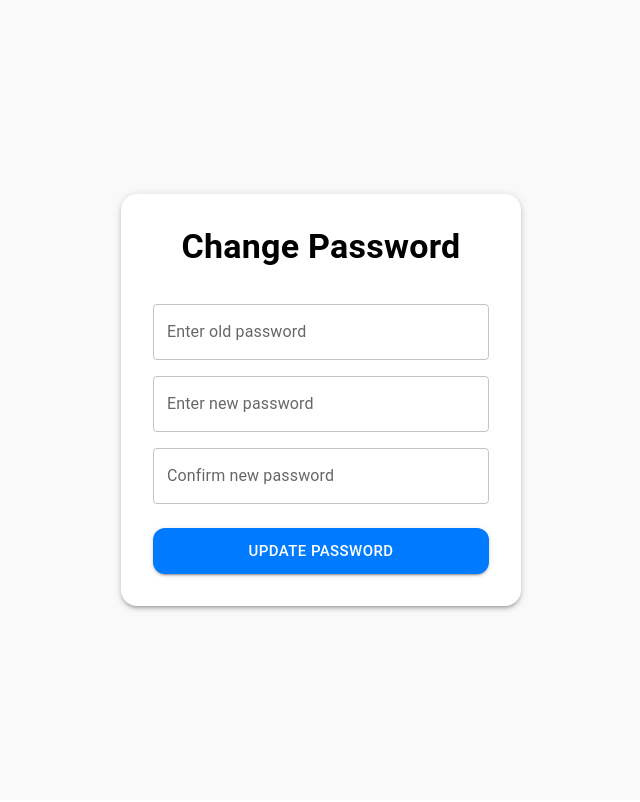
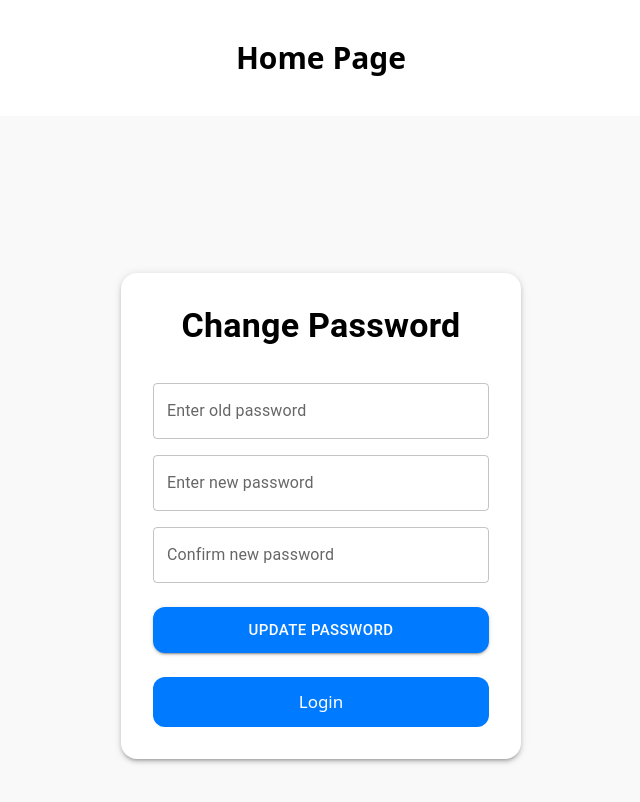
Before and after one commit to Eshmurodov-D/Geadezist, a React (Vite) app: page /changepass in a window 1280 px wide. Shown: the top 802 px of the page, without its empty margins (319-959 px from the left). Built offline with nearby package versions, Linux system fonts and the light colour scheme.

Commit message:
first commit

```diff
--- a/src/App.tsx
+++ b/src/App.tsx
@@ -1,9 +1,9 @@
-import { BrowserRouter, Route, Routes, useNavigate } from "react-router-dom";
+import { BrowserRouter, Route, Routes } from "react-router-dom";
 import Register from "./auth/RegisterForm/register";
 import ChangePassword from "./auth/ChangePasswordForm/changePassword";
 import Login from "./auth/LoginForm/login";
 import VerifyEmail from "./auth/VerifyEmail/verfyEmail";
-import { useEffect } from "react";
+import Home from "./pages/HomePage/home";
 
 
 
@@ -11,6 +11,8 @@ import { useEffect } from "react";
 function App() {
 
   return (
+    <>
+    <Home/>
     <BrowserRouter>
       <Routes>
         <Route path="/register" element={<Register />} />
@@ -20,5 +22,6 @@ function App() {
 
       </Routes>
     </BrowserRouter>
+    </>
   );}
  export default App
--- /dev/null
+++ b/src/Components/button/button.tsx
@@ -0,0 +1,17 @@
+type BtnType = {
+    text:string,
+    onClick: () => void
+ }
+function Btn({text,onClick}:BtnType) {
+
+  return (
+    <div>
+      <button className="bg-[#007bff] text-[17px] p-[10px 0] w-full hover:bg-[#0056b3] text-white  py-3 px-4 rounded-[12px]"
+      onClick={onClick}>
+        {text}
+      </button>
+    </div>
+  )
+}
+
+export default Btn
--- a/src/auth/ChangePasswordForm/changePassword.tsx
+++ b/src/auth/ChangePasswordForm/changePassword.tsx
@@ -1,6 +1,8 @@
-import React, { useState } from "react";
-import { Box, Button, TextField, Typography } from "@mui/material";
+import  { useState } from "react";
+import { Box, Button, Typography } from "@mui/material";
 import Inputs from "../../components/inputs/inputs"; // Assuming this is the custom Inputs component you provided
+import Btn from "../../components/button/button";
+import { useNavigate } from "react-router-dom";
 
 function ChangePassword() {
   // State variables
@@ -10,7 +12,7 @@ function ChangePassword() {
     "confirm-password": "",
   });
   const [error, setError] = useState("");
-  const [emailError, setEmailError] = useState("");
+  const [emailError] = useState("");
 
   // Function to handle input changes
   const handleInputChange = (label: string, value: string) => {
@@ -42,9 +44,12 @@ function ChangePassword() {
     if (validatePasswords()) {
       console.log("Password updated successfully!");
       alert("Password updated successfully.");
-      // Here you can add your API call or any other action to update the password.
     }
   };
+  let navigate = useNavigate()
+  const handleNav = () => {
+    navigate('/login')
+  }
 
   const inputs = [
     {
@@ -118,6 +123,8 @@ function ChangePassword() {
         >
           Update Password
         </Button>
+        <Btn text="Login" onClick={handleNav}/>
+
       </Box>
     </Box>
   );
--- /dev/null
+++ b/src/pages/HomePage/home.tsx
@@ -0,0 +1,10 @@
+
+function Home() {
+  return (
+    <div className='font-bold text-center py-10 text-3xl'>
+      Home Page
+    </div>
+  )
+}
+
+export default Home
```
